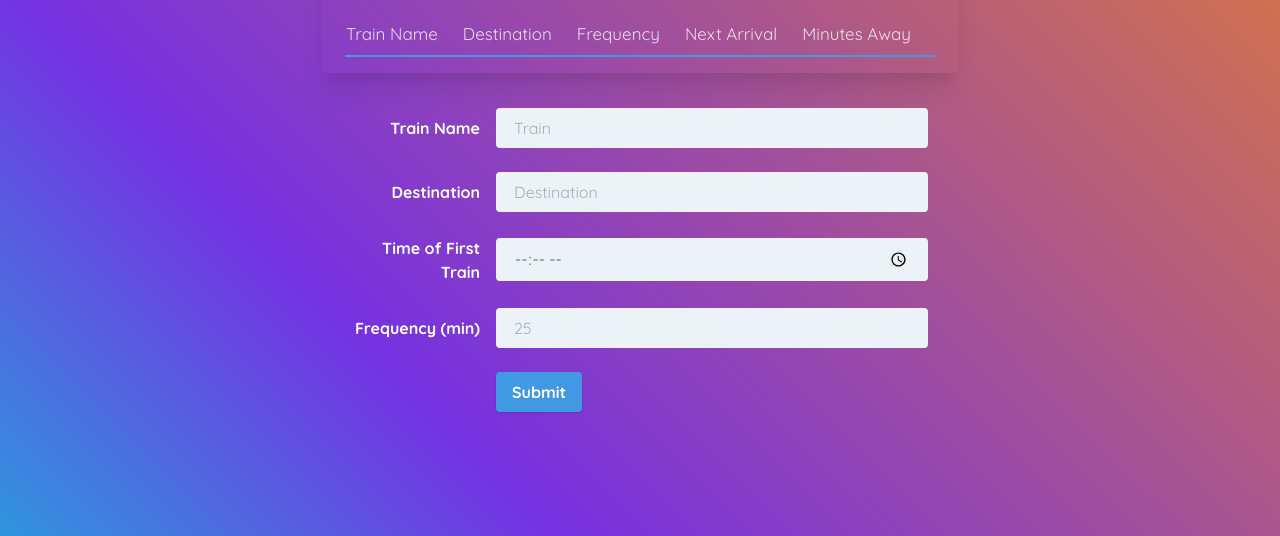
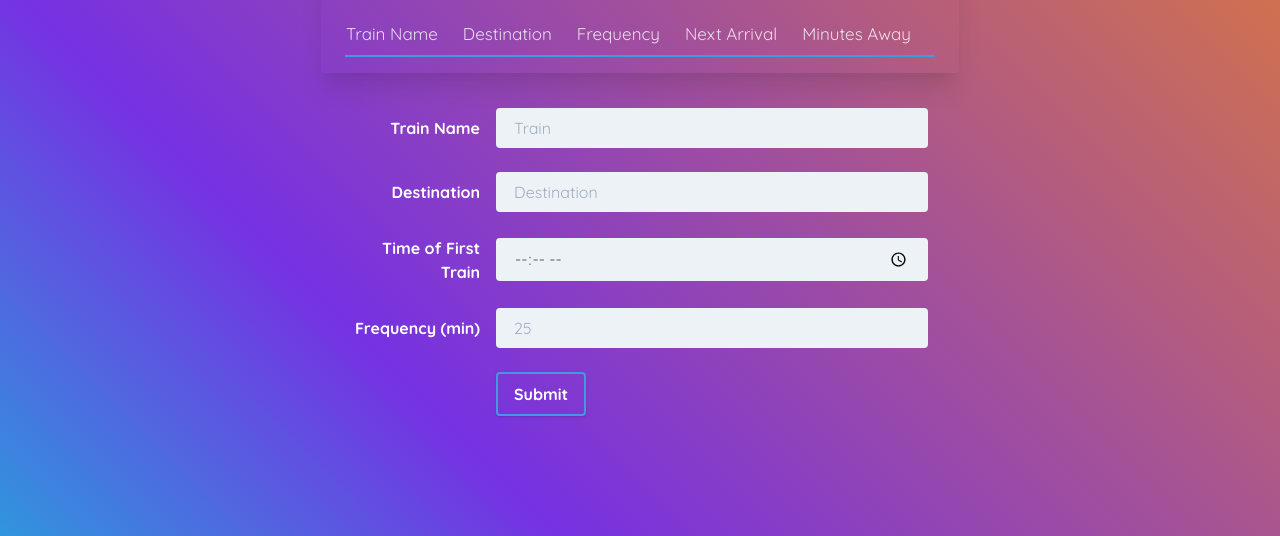
Before and after one commit to Brettporter1/Train-Scheduler, a plain HTML site: page index.html in a window 1280 px wide. Shown: the part 264-800 px from the top of the page. Drawn offline with nearby package versions, Linux system fonts and the light colour scheme; no server answers.

Commit message:
small css changes

```diff
--- a/index.html
+++ b/index.html
@@ -18,6 +18,7 @@
         <h1>Casey Jone's <br>Train Station</h1>
         <p>you better watch your speed</p>
     </header>
+    <div class="flex flex-col">
     <section id="train-table">
         <div id="table-card" class="max-w-full border-gray-200 text-white rounded overflow-hidden shadow-xl">
             <div id="current-train-header" class="text-center text-2xl w-full px-5 py-5">Current Train Schedule</div>
@@ -92,13 +93,14 @@
             <div class="xl:flex xl:items-center">
                 <div class="xl:w-1/4"></div>
                 <div class="xl:w-3/4">
-                    <button id="submit-button" class="shadow bg-blue-500 hover:bg-blue-400 focus:shadow-outline focus:outline-none text-white font-bold py-2 px-4 rounded" type="button">
+                    <button id="submit-button" class="shadow border-2 border-blue-500 hover:bg-blue-500 focus:shadow-outline focus:outline-none text-white font-bold py-2 px-4 rounded" type="button">
                         Submit
                     </button>
                 </div>
             </div>
         </form>
     </section>
+    </div>
     <script src="https://code.jquery.com/jquery-3.3.1.slim.min.js" integrity="sha384-q8i/X+965DzO0rT7abK41JStQIAqVgRVzpbzo5smXKp4YfRvH+8abtTE1Pi6jizo" crossorigin="anonymous"></script>
     <script src="https://cdn.jsdelivr.net/momentjs/2.12.0/moment.min.js"></script>
     <script src="./assets/js/script.js"></script>
```
